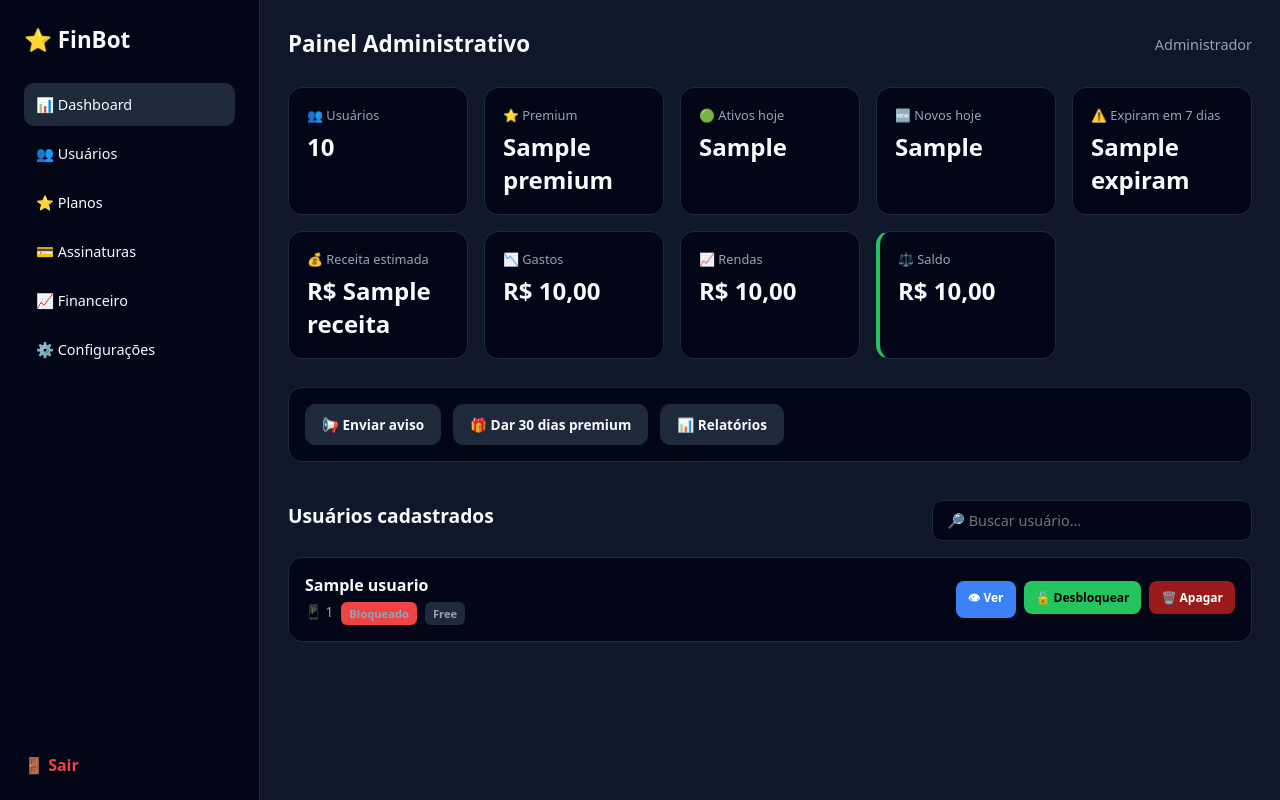
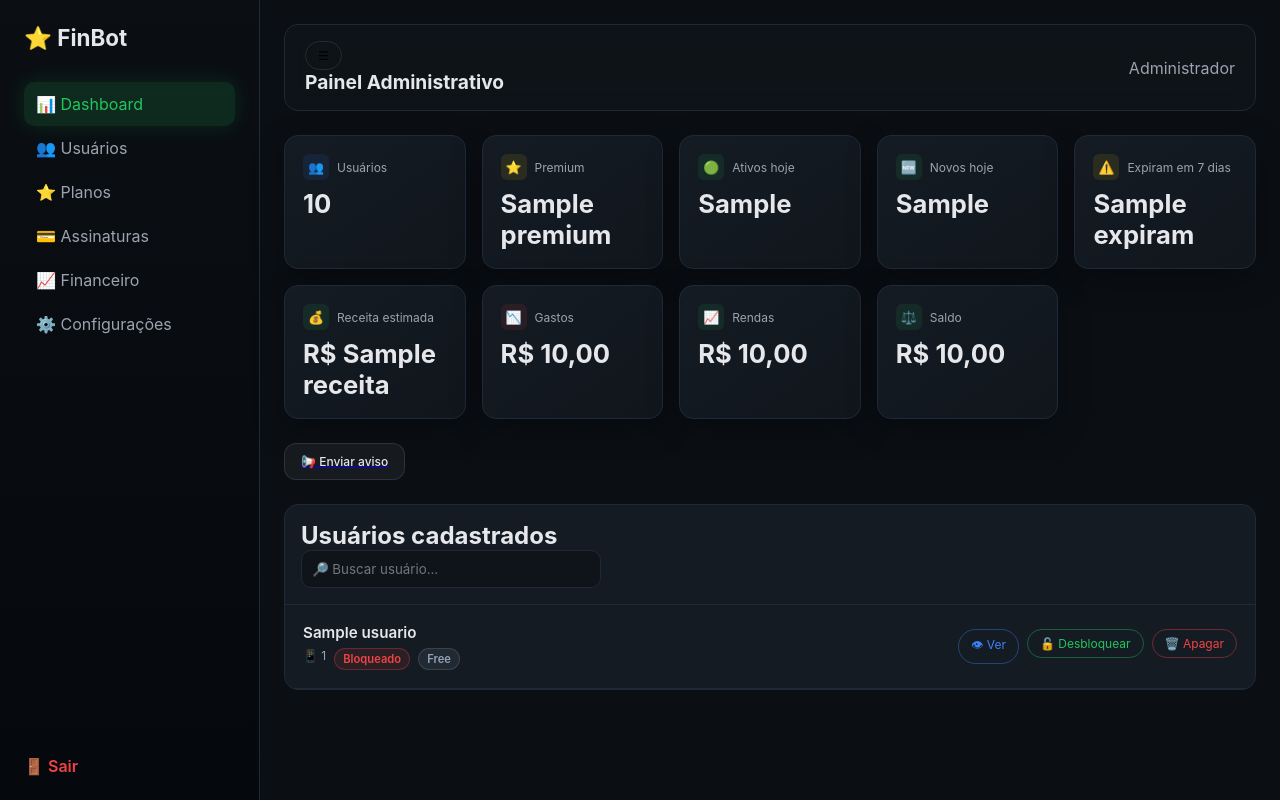
Before and after one commit to Maxborbadev/finbot-borba-tech, a Flask app: template backend/admin_painel/templates/admin_painel.html in a window 1280 px wide. Run offline with Flask 3, Linux system fonts and the light colour scheme; the template is opened without the code that fills it: most values are stand-ins (such as "Sample title", 1, 10 or a date in 2020); parts of the project's set-up code (start-up, migrations or seed data) failed here and were passed over.

Commit message:
melhorando painel de administrador

```diff
--- a/backend/admin_painel/static/admin_painel.css
+++ b/backend/admin_painel/static/admin_painel.css
@@ -1,62 +1,64 @@
-/* =========================================================
+/* =========================================
    RESET
-========================================================= */
-
+========================================= */
 * {
   margin: 0;
   padding: 0;
   box-sizing: border-box;
-  font-family:
-    system-ui,
-    -apple-system,
-    BlinkMacSystemFont,
-    "Segoe UI",
-    sans-serif;
+  font-family: "Inter", system-ui, sans-serif;
 }
 
+/* =========================================
+   VARIÁVEIS
+========================================= */
 :root {
-  --bg: #0f172a;
-  --panel: #020617;
-  --card: #020617;
+  --bg: #0b0f14;
+  --panel: #11161c;
+  --card: #151b23;
 
-  --border: #1e293b;
+  --border: #1f2937;
 
-  --text: #f8fafc;
-  --muted: #94a3b8;
+  --text: #e5e7eb;
+  --muted: #9ca3af;
 
-  --green: #22c55e;
-  --yellow: #facc15;
-  --red: #ef4444;
-  --blue: #3b82f6;
+  --primary: #22c55e;
+  --danger: #ef4444;
+  --warning: #facc15;
+  --info: #3b82f6;
+
+  --radius: 14px;
+
+  --shadow: 0 10px 30px rgba(0, 0, 0, 0.4);
+  --glow: 0 0 20px rgba(34, 197, 94, 0.15);
 }
 
+/* =========================================
+   BODY
+========================================= */
 body {
   background: var(--bg);
   color: var(--text);
-  min-height: 100vh;
 }
 
-/* =========================================================
+/* =========================================
    LAYOUT
-========================================================= */
-
+========================================= */
 .dashboard {
   display: grid;
   grid-template-columns: 260px 1fr;
   min-height: 100vh;
 }
 
-/* =========================================================
+/* =========================================
    SIDEBAR
-========================================================= */
-
+========================================= */
 .sidebar {
-  background: var(--panel);
+  background: linear-gradient(180deg, #0b0f14, #05080c);
   border-right: 1px solid var(--border);
   padding: 24px;
   display: flex;
   flex-direction: column;
-  gap: 28px;
+  gap: 30px;
 }
 
 .logo {
@@ -64,180 +66,179 @@ SIDEBAR
   font-weight: 700;
 }
 
-.menu {
-  display: flex;
-  flex-direction: column;
-  gap: 6px;
-}
-
 .menu a {
   padding: 12px;
   border-radius: 10px;
   text-decoration: none;
-  color: var(--text);
-  font-size: 0.9rem;
-  transition: background 0.2s;
+  color: var(--muted);
+  display: block;
+  transition: 0.2s;
 }
 
 .menu a:hover {
-  background: #1e293b;
+  background: #1a2230;
+  color: white;
 }
 
 .menu a.active {
-  background: #1e293b;
+  background: rgba(34, 197, 94, 0.15);
+  color: var(--primary);
+  box-shadow: var(--glow);
 }
 
 .logout {
   margin-top: auto;
+  color: var(--danger);
   text-decoration: none;
-  color: var(--red);
   font-weight: 600;
 }
 
-/* =========================================================
+/* =========================================
    MAIN
-========================================================= */
-
+========================================= */
 .main {
-  padding: 28px;
+  padding: 24px;
   display: flex;
   flex-direction: column;
-  gap: 28px;
+  gap: 24px;
 }
 
-/* =========================================================
+/* =========================================
    HEADER
-========================================================= */
-
+========================================= */
 .header {
   display: flex;
   justify-content: space-between;
   align-items: center;
-}
-
-.header-left {
-  display: flex;
-  align-items: center;
-  gap: 12px;
+  background: rgba(17, 22, 28, 0.6);
+  backdrop-filter: blur(10px);
+  padding: 16px 20px;
+  border-radius: var(--radius);
+  border: 1px solid var(--border);
 }
 
 .header h1 {
-  font-size: 1.4rem;
-  font-weight: 700;
-}
-
-.menu-toggle {
-  display: none;
+  font-size: 1.2rem;
 }
 
 .admin {
-  font-size: 0.9rem;
   color: var(--muted);
 }
 
-/* =========================================================
+/* =========================================
    STATS
-========================================================= */
-
+========================================= */
 .stats {
   display: grid;
-
   grid-template-columns: repeat(auto-fit, minmax(180px, 1fr));
-
   gap: 16px;
 }
 
 .stat-card {
-  background: var(--card);
+  background: linear-gradient(145deg, #151b23, #10161c);
   border: 1px solid var(--border);
-  border-radius: 14px;
-
+  border-radius: var(--radius);
   padding: 18px;
-
-  display: flex;
-  flex-direction: column;
-  gap: 6px;
-
-  transition: 0.2s;
+  box-shadow: var(--shadow);
+  transition: 0.3s;
 }
 
 .stat-card:hover {
+  border-color: var(--primary);
+  box-shadow: var(--shadow), var(--glow);
   transform: translateY(-3px);
+}
 
-  box-shadow: 0 10px 20px rgba(0, 0, 0, 0.25);
+.stat-header {
+  display: flex;
+  align-items: center;
+  gap: 8px;
+  margin-bottom: 8px;
 }
 
 .stat-title {
-  font-size: 0.8rem;
+  font-size: 0.75rem;
   color: var(--muted);
 }
 
 .stat-value {
-  font-size: 1.5rem;
-  font-weight: 700;
+  font-size: 1.6rem;
+  font-weight: bold;
 }
 
-.stat-card.saldo.positivo {
-  border-left: 4px solid var(--green);
+/* =========================================
+   ICONS
+========================================= */
+.icon {
+  display: flex;
+  align-items: center;
+  justify-content: center;
+  width: 26px;
+  height: 26px;
+  border-radius: 6px;
+  font-size: 0.8rem;
 }
 
-.stat-card.saldo.negativo {
-  border-left: 4px solid var(--red);
+.icon.info {
+  background: rgba(59, 130, 246, 0.1);
+  color: #3b82f6;
+}
+.icon.warning {
+  background: rgba(250, 204, 21, 0.1);
+  color: #facc15;
+}
+.icon.success,
+.icon.primary {
+  background: rgba(34, 197, 94, 0.1);
+  color: #22c55e;
+}
+.icon.danger {
+  background: rgba(239, 68, 68, 0.1);
+  color: #ef4444;
 }
 
-/* =========================================================
+/* =========================================
    USERS
-========================================================= */
-.section-header {
-  display: flex;
-
-  justify-content: space-between;
-
-  align-items: center;
-
-  flex-wrap: wrap;
-
-  gap: 10px;
+========================================= */
+.users {
+  background: var(--card);
+  border: 1px solid var(--border);
+  border-radius: var(--radius);
+  overflow: hidden;
 }
 
-.users {
-  display: flex;
-  flex-direction: column;
-  gap: 16px;
+.section-header {
+  padding: 16px;
+  border-bottom: 1px solid var(--border);
 }
 
-.section-header h2 {
-  font-size: 1.2rem;
+.user-search {
+  background: #0f141a;
+  border: 1px solid var(--border);
+  padding: 10px;
+  border-radius: 10px;
+  color: white;
+  width: 100%;
+  max-width: 300px;
 }
 
-.user-list {
-  display: flex;
-  flex-direction: column;
-  gap: 14px;
-}
-
-/* =========================================================
-USER CARD
-========================================================= */
-
+/* =========================================
+   USER ITEM
+========================================= */
 .user-item {
   display: flex;
   justify-content: space-between;
   align-items: center;
-
-  background: var(--card);
-  border: 1px solid var(--border);
-
-  padding: 16px;
-  border-radius: 14px;
-
+  padding: 18px;
+  border-bottom: 1px solid rgba(255, 255, 255, 0.05);
+  transition: 0.2s;
   flex-wrap: wrap;
   gap: 12px;
 }
 
-/* =========================================================
-USER INFO
-========================================================= */
+.user-item:hover {
+  background: rgba(255, 255, 255, 0.02);
+}
 
 .user-main {
   display: flex;
@@ -246,55 +247,86 @@ USER INFO
 }
 
 .user-name {
+  font-size: 0.95rem;
   font-weight: 600;
-  font-size: 1rem;
 }
 
 .user-meta {
+  font-size: 0.75rem;
+  color: var(--muted);
   display: flex;
   flex-wrap: wrap;
   gap: 8px;
-  font-size: 0.85rem;
-  color: var(--muted);
 }
 
 .expire {
-  color: var(--yellow);
-  font-size: 0.8rem;
+  font-size: 0.7rem;
+  color: #94a3b8;
 }
 
-/* =========================================================
+/* =========================================
    BADGES
-========================================================= */
-
+========================================= */
 .badge {
-  padding: 4px 8px;
-  border-radius: 6px;
   font-size: 0.7rem;
-  font-weight: 700;
-}
-
-.badge.premium {
-  background: var(--yellow);
-  color: #000;
-}
-
-.badge.free {
-  background: #1e293b;
+  padding: 3px 8px;
+  border-radius: 999px;
+  border: 1px solid;
+  font-weight: 600;
 }
 
 .badge.ativo {
-  background: var(--green);
+  background: rgba(34, 197, 94, 0.1);
+  border-color: rgba(34, 197, 94, 0.3);
+  color: #22c55e;
+}
+.badge.bloqueado {
+  background: rgba(239, 68, 68, 0.1);
+  border-color: rgba(239, 68, 68, 0.3);
+  color: #ef4444;
+}
+.badge.premium {
+  background: rgba(250, 204, 21, 0.1);
+  border-color: rgba(250, 204, 21, 0.3);
+  color: #facc15;
+}
+.badge.free {
+  background: rgba(148, 163, 184, 0.1);
+  border-color: rgba(148, 163, 184, 0.2);
+  color: #94a3b8;
 }
 
-.badge.bloqueado {
-  background: var(--red);
+/* =========================================
+   BUTTONS
+========================================= */
+/* =========================================
+   BOTÕES ADMIN (TOPO)
+========================================= */
+.admin-tools {
+  display: flex;
+  align-items: center;
+  gap: 12px;
+  flex-wrap: wrap;
 }
 
-/* =========================================================
-ACTIONS
-========================================================= */
+/* Garante que link não quebre layout */
+.admin-tools a {
+  display: flex;
+}
+.admin-tools .tool {
+  background: rgba(255, 255, 255, 0.05);
+  border: 1px solid rgba(255, 255, 255, 0.1);
+  color: #e5e7eb !important; /* 👈 FORÇA COR CLARA */
+  font-weight: 500;
+  border-radius: 12px;
+  padding: 10px 16px;
+}
 
+/* HOVER */
+.admin-tools .tool:hover {
+  background: rgba(255, 255, 255, 0.08);
+  border-color: rgba(255, 255, 255, 0.2);
+}
 .user-actions {
   display: flex;
   flex-wrap: wrap;
@@ -302,52 +334,58 @@ ACTIONS
 }
 
 button {
-  border: none;
-  border-radius: 8px;
-
-  padding: 8px 12px;
-
+  background: transparent;
+  border: 1px solid rgba(255, 255, 255, 0.1);
   font-size: 0.75rem;
-  font-weight: 600;
-
+  padding: 6px 12px;
+  border-radius: 999px;
   cursor: pointer;
-
-  transition: 0.15s;
+  transition: 0.2s;
 }
 
 button:hover {
-  opacity: 0.9;
+  transform: scale(1.05);
 }
 
-.btn.premium {
-  background: var(--yellow);
-  color: #000;
+.btn.ver {
+  color: #3b82f6;
+  border-color: rgba(59, 130, 246, 0.4);
 }
-
-.btn.remover {
-  background: #7c2d12;
-  color: white;
-}
-
-.btn.bloquear {
-  background: var(--red);
-  color: white;
+.btn.ver:hover {
+  background: rgba(59, 130, 246, 0.1);
 }
 
 .btn.desbloquear {
-  background: var(--green);
-  color: black;
+  color: #22c55e;
+  border-color: rgba(34, 197, 94, 0.4);
+}
+.btn.desbloquear:hover {
+  background: rgba(34, 197, 94, 0.1);
 }
 
-.btn.apagar {
-  background: #991b1b;
-  color: white;
+.btn.bloquear,
+.btn.premium {
+  color: #facc15;
+  border-color: rgba(250, 204, 21, 0.4);
+}
+.btn.bloquear:hover,
+.btn.premium:hover {
+  background: rgba(250, 204, 21, 0.1);
 }
 
-/* =========================================================
-RESPONSIVO
-========================================================= */
+.btn.remover,
+.btn.apagar {
+  color: #ef4444;
+  border-color: rgba(239, 68, 68, 0.4);
+}
+.btn.remover:hover,
+.btn.apagar:hover {
+  background: rgba(239, 68, 68, 0.1);
+}
 
+/* =========================================
+   MOBILE
+========================================= */
 @media (max-width: 900px) {
   .dashboard {
     grid-template-columns: 1fr;
@@ -358,21 +396,12 @@ RESPONSIVO
     left: -260px;
     top: 0;
     height: 100%;
-    z-index: 1000;
-    transition: 0.25s;
+    transition: 0.3s;
+    z-index: 999;
   }
 
   .sidebar.open {
     left: 0;
-  }
-
-  .menu-toggle {
-    display: block;
-    font-size: 1.4rem;
-    background: none;
-    border: none;
-    color: white;
-    cursor: pointer;
   }
 
   .main {
@@ -384,79 +413,3 @@ RESPONSIVO
     align-items: flex-start;
   }
 }
-
-.user-search {
-  margin-top: 10px;
-
-  padding: 10px 14px;
-
-  border-radius: 10px;
-
-  border: 1px solid var(--border);
-
-  background: var(--card);
-
-  color: var(--text);
-
-  width: 100%;
-  max-width: 320px;
-
-  font-size: 0.9rem;
-}
-
-.user-search:focus {
-  outline: none;
-
-  border-color: var(--blue);
-}
-
-/* =========================================================
-ADMIN TOOLS
-========================================================= */
-
-.admin-tools {
-  display: flex;
-  flex-wrap: wrap;
-
-  gap: 12px;
-
-  background: var(--panel);
-
-  border: 1px solid var(--border);
-
-  border-radius: 14px;
-
-  padding: 16px;
-}
-
-.tool {
-  background: #1e293b;
-
-  color: var(--text);
-
-  border: 1px solid var(--border);
-
-  padding: 10px 16px;
-
-  border-radius: 10px;
-
-  font-size: 0.85rem;
-
-  font-weight: 600;
-
-  cursor: pointer;
-
-  transition: 0.15s;
-}
-
-.tool:hover {
-  background: #334155;
-}
-.btn.ver {
-  background: var(--blue);
-
-  color: white;
-}
-.stat-card.alerta {
-  border-left: 4px solid var(--yellow);
-}
--- a/backend/admin_painel/templates/admin_painel.html
+++ b/backend/admin_painel/templates/admin_painel.html
@@ -72,49 +72,76 @@
 
         <section class="stats">
           <div class="stat-card">
-            <div class="stat-title">👥 Usuários</div>
+            <div class="stat-header">
+              <span class="icon info">👥</span>
+              <span class="stat-title">Usuários</span>
+            </div>
             <div class="stat-value">{{ total }}</div>
           </div>
 
           <div class="stat-card">
-            <div class="stat-title">⭐ Premium</div>
+            <div class="stat-header">
+              <span class="icon warning">⭐</span>
+              <span class="stat-title">Premium</span>
+            </div>
             <div class="stat-value">{{ premium }}</div>
           </div>
 
           <div class="stat-card">
-            <div class="stat-title">🟢 Ativos hoje</div>
+            <div class="stat-header">
+              <span class="icon success">🟢</span>
+              <span class="stat-title">Ativos hoje</span>
+            </div>
             <div class="stat-value">{{ ativos_hoje }}</div>
           </div>
 
           <div class="stat-card">
-            <div class="stat-title">🆕 Novos hoje</div>
+            <div class="stat-header">
+              <span class="icon primary">🆕</span>
+              <span class="stat-title">Novos hoje</span>
+            </div>
             <div class="stat-value">{{ novos_hoje }}</div>
           </div>
 
           <div class="stat-card">
-            <div class="stat-title">⚠️ Expiram em 7 dias</div>
+            <div class="stat-header">
+              <span class="icon warning">⚠️</span>
+              <span class="stat-title">Expiram em 7 dias</span>
+            </div>
             <div class="stat-value">{{ expiram }}</div>
           </div>
 
           <div class="stat-card">
-            <div class="stat-title">💰 Receita estimada</div>
+            <div class="stat-header">
+              <span class="icon success">💰</span>
+              <span class="stat-title">Receita estimada</span>
+            </div>
             <div class="stat-value">R$ {{ receita }}</div>
           </div>
 
           <div class="stat-card">
-            <div class="stat-title">📉 Gastos</div>
+            <div class="stat-header">
+              <span class="icon danger">📉</span>
+              <span class="stat-title">Gastos</span>
+            </div>
             <div class="stat-value">R$ {{ gastos|dinheiro }}</div>
           </div>
 
           <div class="stat-card">
-            <div class="stat-title">📈 Rendas</div>
+            <div class="stat-header">
+              <span class="icon success">📈</span>
+              <span class="stat-title">Rendas</span>
+            </div>
             <div class="stat-value">R$ {{ rendas|dinheiro }}</div>
           </div>
 
           <div
             class="stat-card saldo {% if saldo < 0 %}negativo{% else %}positivo{% endif %}"
           >
-            <div class="stat-title">⚖️ Saldo</div>
+            <div class="stat-header">
+              <span class="icon primary">⚖️</span>
+              <span class="stat-title">Saldo</span>
+            </div>
             <div class="stat-value">R$ {{ saldo|dinheiro }}</div>
           </div>
         </section>
@@ -123,10 +150,6 @@
           <a href="/admin/aviso">
             <button class="tool">📢 Enviar aviso</button>
           </a>
-
-          <button class="tool">🎁 Dar 30 dias premium</button>
-
-          <button class="tool">📊 Relatórios</button>
         </section>
 
         <!-- LISTA DE USUÁRIOS -->
```
Also changed, not shown: 1 other file. Lines whose indentation alone changed are shown as unchanged.
